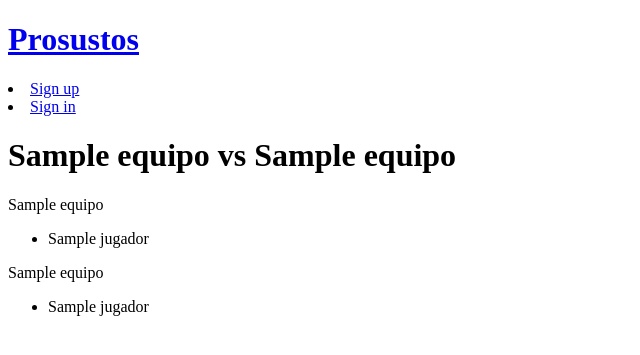
After one commit to ManuelQuenk/prosustos, a Django app: page /partido/1/ in a window 1280 px wide. The commit adds this page. Shown: the top 355 px of the page, without its empty margins (0-640 px from the left). Run offline with Django 4.2, Linux system fonts and the light colour scheme; tables that the repository leaves empty hold one stand-in row (values such as "Sample post").

Commit message:
progressed on partido detail view to show both teams and their players

```diff
--- a/promiedos/models.py
+++ b/promiedos/models.py
@@ -49,4 +49,4 @@ class Partido(models.Model):
 
     def __str__(self):
         formatted_date = self.date.strftime("%d-%m %H:%M")
-        return f'{formatted_date} | {self.local} {self.goles_local} - {self.goles_visitante} {self.visitante}'
+        return f'{formatted_date} | {self.local.team_name} {self.goles_local} - {self.goles_visitante} {self.visitante.team_name}'
--- a/promiedos/templates/home.html
+++ b/promiedos/templates/home.html
@@ -12,7 +12,7 @@
 
 {% for partido in partidos %}
 <div>
-    <a href=''>{{partido}}</a>
+    <a href=" {% url 'partido_detail' partido.id %} ">{{partido}}</a>
 </div>
 {% endfor %}
 
--- /dev/null
+++ b/promiedos/templates/partido_detail.html
@@ -0,0 +1,41 @@
+{% extends "base.html" %}
+
+{% block content %}
+<main class="container">
+    <div class="row">
+        <div class="">
+
+            <h1>{{partido.local}} vs {{partido.visitante}}</h1>
+
+            <div class="teams-detail">
+                <div class="local_detail">
+                    {{local.team_name}}
+                    {% for jugador in jugadores_local %}
+                    <ul>
+                        <li>
+                            <p>
+                            {{jugador.player_name}}
+                            </p>
+                        </li>
+                    </ul>
+                    {% endfor %}
+                </div>
+
+                <div class="visitante_detail">
+                    {{visitante.team_name}}
+                    {% for jugador in jugadores_visitante %}
+                    <ul>
+                        <li>
+                            <p>
+                            {{jugador.player_name}}
+                            </p>
+                        </li>
+                    </ul>
+                    {% endfor %}
+                </div>
+            </div>
+
+        </div>
+    </div>
+</main>
+{% endblock content %}
--- a/promiedos/views.py
+++ b/promiedos/views.py
@@ -89,5 +89,15 @@ def crear_partido(request):
         except ValueError:
             return render(request, 'crear_partido.html', {'form': CrearPartido, 'error': 'Check and provide valid data', })
 
+
 def partido_detail(request, partido_id):
-    return render(request, 'partido_detail.html')
+
+    partido = get_object_or_404(Partido, pk=partido_id)
+
+    local = partido.local
+    visitante = partido.visitante
+
+    jugadores_local = Jugador.objects.filter(equipo_jugador=local)
+    jugadores_visitante = Jugador.objects.filter(equipo_jugador=visitante)
+
+    return render(request, 'partido_detail.html', {'partido': partido, 'local': local, 'visitante': visitante, 'jugadores_local': jugadores_local, 'jugadores_visitante': jugadores_visitante, })
```
